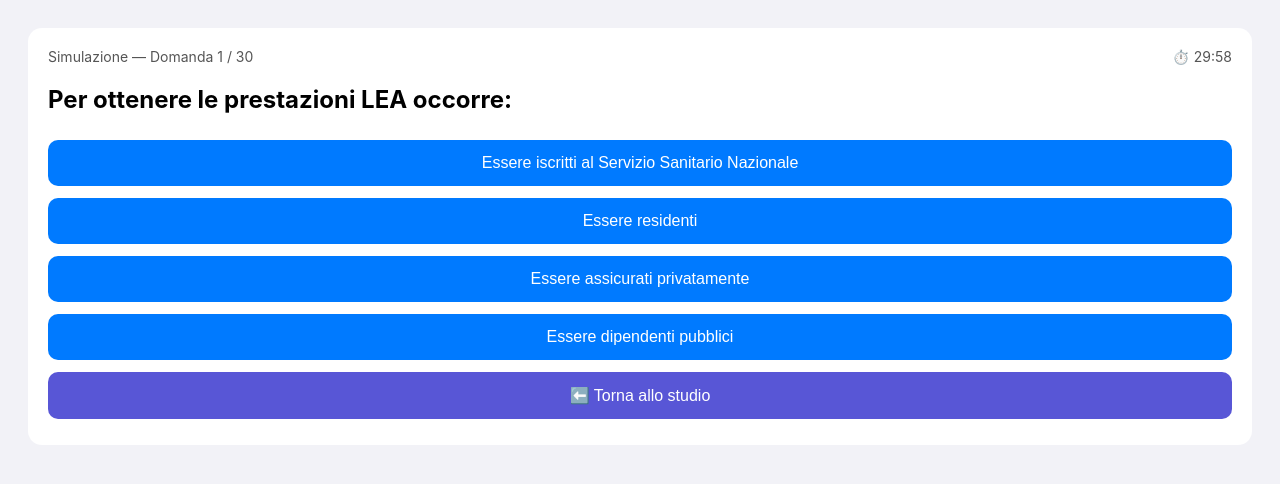
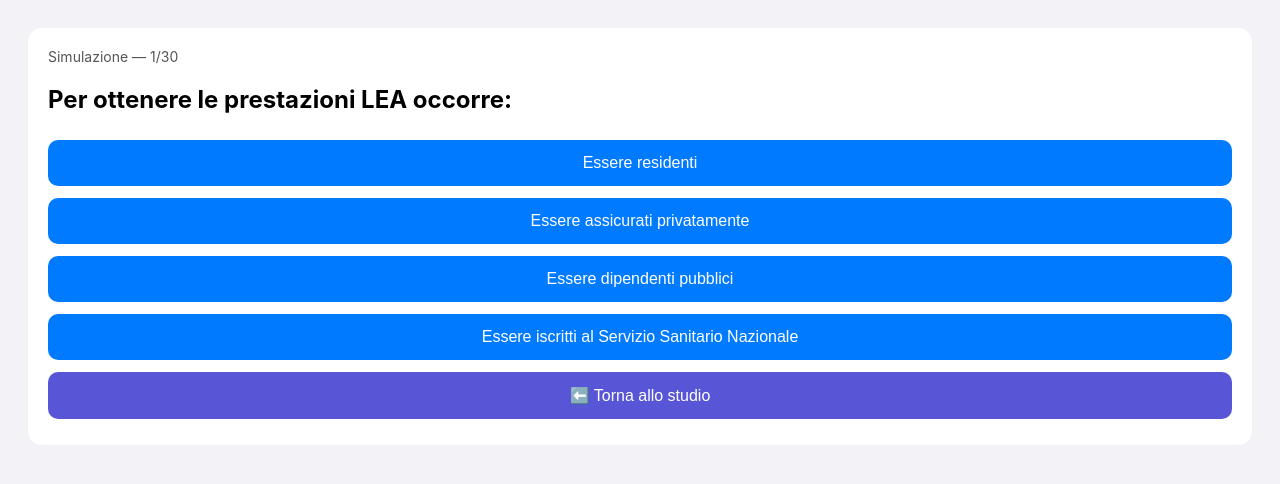
Before and after one commit to flam21021997/quizmaster, a plain HTML site: page index.html in a window 1280 px wide. Both pictures are taken after a click on the button "🎯 Simulazione Test". Drawn offline with Linux system fonts and the light colour scheme.

Commit message:
Update index.html

```diff
--- a/index.html
+++ b/index.html
@@ -29,28 +29,17 @@ button {
 button.correct { background: #34c759; }
 button.wrong { background: #ff3b30; }
 button.secondary { background: #5856d6; }
-#topbar {
-  display: flex;
-  justify-content: space-between;
-  font-size: 14px;
-  color: #555;
-  margin-bottom: 8px;
-}
-.hidden { display: none; }
+.hidden { display:none; }
+#top { font-size:14px; color:#555; margin-bottom:6px; }
 </style>
 </head>
 
 <body>
 
 <div class="card">
-  <div id="topbar">
-    <div id="info"></div>
-    <div id="timer"></div>
-  </div>
-
+  <div id="top"></div>
   <h2 id="question"></h2>
   <div id="answers"></div>
-
   <button id="nextBtn" class="secondary hidden">Avanti</button>
   <button id="startExamBtn">🎯 Simulazione Test</button>
   <button id="exitExamBtn" class="secondary hidden">⬅️ Torna allo studio</button>
@@ -61,152 +50,167 @@ button.secondary { background: #5856d6; }
 <script src="questions_3.js"></script>
 
 <script>
-const ALL_QUESTIONS = [
-  ...questions_1,
-  ...questions_2,
-  ...questions_3
-];
+const QUESTIONS = [...questions_1, ...questions_2, ...questions_3];
 
-// ====== STATO ======
-let mode = "study"; // study | exam
-let current = null;
-let answered = false;
+// inizializza metriche
+QUESTIONS.forEach(q=>{
+  q._seen ??= 0;
+  q._wrong ??= 0;
+});
 
-// studio
-let doneCount = 0;
+// =======================
+// SELEZIONE INTELLIGENTE STUDIO
+// =======================
+let cycleCount = 0;
 
-// esame
-let examQuestions = [];
-let examIndex = 0;
-let examScore = 0;
-let timeLeft = 0;
-let timerId = null;
+function pickStudyQuestion(){
+  // FASE 1: mai viste
+  const unseen = QUESTIONS.filter(q=>q._seen === 0);
+  if(unseen.length) return unseen[Math.floor(Math.random()*unseen.length)];
 
-// ====== UTILS ======
-function shuffle(arr) {
-  return arr.sort(() => Math.random() - 0.5);
+  // FASE 1b: viste una volta
+  const once = QUESTIONS.filter(q=>q._seen === 1);
+  if(once.length) return once[Math.floor(Math.random()*once.length)];
+
+  // FASE 2: 3 difficili + 1 facile
+  cycleCount++;
+  const sorted = [...QUESTIONS].sort((a,b)=>{
+    const da = a._seen ? a._wrong/a._seen : 0;
+    const db = b._seen ? b._wrong/b._seen : 0;
+    return db-da;
+  });
+
+  if(cycleCount % 4 !== 0) {
+    return sorted[0]; // difficile
+  } else {
+    return sorted[Math.floor(sorted.length*0.7)]; // facile
+  }
 }
 
-// ====== RENDER ======
-function renderQuestion(q) {
-  document.getElementById("question").innerText = q.q;
-  const box = document.getElementById("answers");
-  box.innerHTML = "";
+// =======================
+// STATO
+// =======================
+let mode="study";
+let current=null;
+let answered=false;
+let done=0;
 
-  shuffle([q.correct, ...q.wrong]).forEach(ans => {
-    const btn = document.createElement("button");
-    btn.innerText = ans;
-    btn.onclick = () => handleAnswer(ans, btn);
-    box.appendChild(btn);
+// =======================
+// RENDER
+// =======================
+function renderStudy(){
+  mode="study";
+  answered=false;
+  document.getElementById("nextBtn").classList.add("hidden");
+  document.getElementById("exitExamBtn").classList.add("hidden");
+  document.getElementById("startExamBtn").classList.remove("hidden");
+
+  current = pickStudyQuestion();
+  current._seen++;
+
+  document.getElementById("top").innerText =
+    `Studio — fatte: ${done} | Errori domanda: ${current._wrong}/${current._seen}`;
+
+  document.getElementById("question").innerText = current.q;
+  renderAnswers(current);
+}
+
+function renderAnswers(q){
+  const box=document.getElementById("answers");
+  box.innerHTML="";
+  [...q.wrong, q.correct].sort(()=>Math.random()-0.5)
+    .forEach(a=>{
+      const b=document.createElement("button");
+      b.innerText=a;
+      b.onclick=()=>answer(a,b);
+      box.appendChild(b);
     });
 }
 
-// ====== STUDIO ======
-function renderStudy() {
-  mode = "study";
-  answered = false;
-  document.getElementById("startExamBtn").classList.remove("hidden");
-  document.getElementById("exitExamBtn").classList.add("hidden");
-  document.getElementById("nextBtn").classList.add("hidden");
-  document.getElementById("timer").innerText = "";
+// =======================
+// RISPOSTA
+// =======================
+function answer(ans,btn){
+  if(answered) return;
+  answered=true;
+  done++;
 
-  current = ALL_QUESTIONS[Math.floor(Math.random() * ALL_QUESTIONS.length)];
-  document.getElementById("info").innerText =
-    `Studio — Domande fatte: ${doneCount}`;
+  document.querySelectorAll("#answers button").forEach(b=>b.disabled=true);
 
-  renderQuestion(current);
+  if(ans===current.correct){
+    btn.classList.add("correct");
+  } else {
+    btn.classList.add("wrong");
+    current._wrong++;
+    document.querySelectorAll("#answers button")
+      .forEach(b=>{ if(b.innerText===current.correct) b.classList.add("correct");});
   }
 
-// ====== ESAME ======
-function startExam() {
-  mode = "exam";
-  examScore = 0;
-  examIndex = 0;
-  timeLeft = 30 * 60; // 30 minuti
-  examQuestions = shuffle([...ALL_QUESTIONS]).slice(0, 30);
+  document.getElementById("nextBtn").classList.remove("hidden");
+}
 
+// =======================
+// SIMULAZIONE TEST
+// =======================
+let exam=[], examIdx=0, examScore=0, wrongList=[];
+
+function startExam(){
+  mode="exam";
+  exam=[...QUESTIONS].sort(()=>Math.random()-0.5).slice(0,30);
+  examIdx=0; examScore=0; wrongList=[];
   document.getElementById("startExamBtn").classList.add("hidden");
   document.getElementById("exitExamBtn").classList.remove("hidden");
-  document.getElementById("nextBtn").classList.add("hidden");
-
-  startTimer();
-  renderExamQuestion();
+  renderExam();
 }
 
-function startTimer() {
-  updateTimer();
-  timerId = setInterval(() => {
-    timeLeft--;
-    updateTimer();
-    if (timeLeft <= 0) finishExam();
-  }, 1000);
+function renderExam(){
+  answered=false;
+  current=exam[examIdx];
+  document.getElementById("top").innerText =
+    `Simulazione — ${examIdx+1}/30`;
+  document.getElementById("question").innerText=current.q;
+  renderAnswers(current);
 }
 
-function updateTimer() {
-  const min = Math.floor(timeLeft / 60);
-  const sec = timeLeft % 60;
-  document.getElementById("timer").innerText =
-    `⏱️ ${min}:${sec.toString().padStart(2, "0")}`;
+function finishExam(){
+  let html=`<h3>Risultato: ${examScore}/30</h3><h4>Domande sbagliate:</h4>`;
+  wrongList.forEach(w=>{
+    html+=`<p><b>${w.q}</b><br>✔️ ${w.correct}</p>`;
+  });
+  document.getElementById("question").innerHTML=html;
+  document.getElementById("answers").innerHTML="";
 }
 
-function renderExamQuestion() {
-  answered = false;
-  current = examQuestions[examIndex];
-  document.getElementById("info").innerText =
-    `Simulazione — Domanda ${examIndex + 1} / 30`;
+// override answer per esame
+const oldAnswer=answer;
+answer=function(ans,btn){
+  if(mode==="study") return oldAnswer(ans,btn);
 
-  renderQuestion(current);
+  if(answered) return;
+  answered=true;
+  document.querySelectorAll("#answers button").forEach(b=>b.disabled=true);
+
+  if(ans===current.correct){
+    examScore++;
+    btn.classList.add("correct");
+  } else {
+    btn.classList.add("wrong");
+    wrongList.push(current);
+    document.querySelectorAll("#answers button")
+      .forEach(b=>{ if(b.innerText===current.correct) b.classList.add("correct");});
   }
 
-function finishExam() {
-  clearInterval(timerId);
-  document.getElementById("answers").innerHTML = "";
-  document.getElementById("question").innerText =
-    `✅ Test terminato\n\nPunteggio: ${examScore} / 30\nPercentuale: ${Math.round((examScore/30)*100)}%`;
-
-  document.getElementById("info").innerText = "";
-  document.getElementById("timer").innerText = "";
-  document.getElementById("nextBtn").classList.add("hidden");
-}
-
-// ====== RISPOSTA ======
-function handleAnswer(answer, btn) {
-  if (answered) return;
-  answered = true;
-
-  document.querySelectorAll("#answers button").forEach(b => b.disabled = true);
-
-  if (answer === current.correct) {
-    btn.classList.add("correct");
-    if (mode === "exam") examScore++;
-  } else {
-    btn.classList.add("wrong");
-    document.querySelectorAll("#answers button").forEach(b => {
-      if (b.innerText === current.correct) b.classList.add("correct");
-    });
-  }
-
-  if (mode === "study") {
-    doneCount++;
-    document.getElementById("nextBtn").classList.remove("hidden");
-  } else {
-    setTimeout(() => {
-      examIndex++;
-      if (examIndex >= 30) finishExam();
-      else renderExamQuestion();
-    }, 800);
-  }
-}
-
-// ====== BOTTONI ======
-document.getElementById("nextBtn").onclick = renderStudy;
-document.getElementById("startExamBtn").onclick = startExam;
-document.getElementById("exitExamBtn").onclick = () => {
-  clearInterval(timerId);
-  renderStudy();
+  setTimeout(()=>{
+    examIdx++;
+    examIdx>=30 ? finishExam() : renderExam();
+  },800);
 };
 
-// avvio
+// =======================
+document.getElementById("nextBtn").onclick=renderStudy;
+document.getElementById("startExamBtn").onclick=startExam;
+document.getElementById("exitExamBtn").onclick=renderStudy;
+
 renderStudy();
 </script>
 </body>
```
Lines whose indentation alone changed are shown as unchanged.
